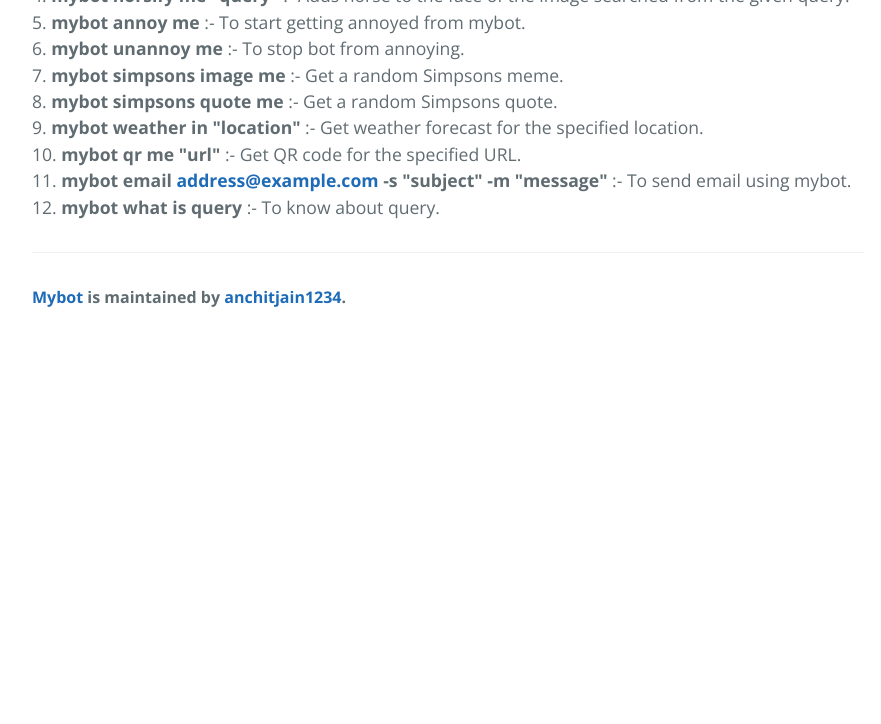
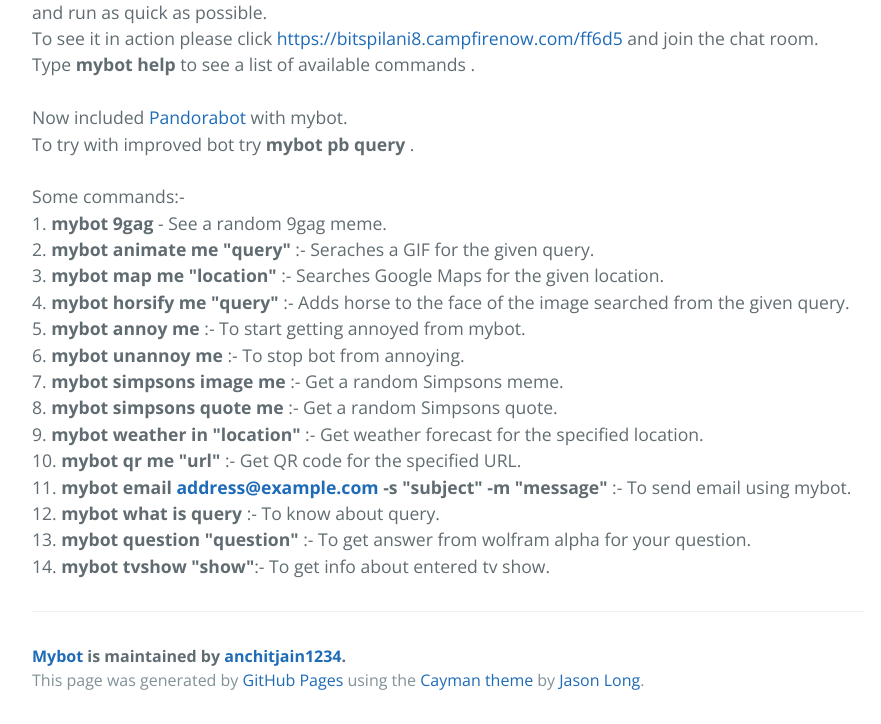
Before and after one commit to anchitjain1234/Chat-Bot, a plain HTML site: page index.html in a window 1280 px wide. Shown: the part 1152-1876 px from the top of the page, without its empty margins (192-1073 px from the left). Before the commit the page ends 1493 px from the top, so only its background shows below. Drawn offline with nearby package versions, Linux system fonts and the light colour scheme.

```diff
--- a/index.html
+++ b/index.html
@@ -22,7 +22,9 @@
       <h1>
 <a id="mybot" class="anchor" href="#mybot" aria-hidden="true"><span class="octicon octicon-link"></span></a>mybot</h1>
 
-<p><a href="https://hubot.github.com"><img src="https://hubot.github.com/images/layout/hubot-avatar@2x.png" alt="Hubot"></a>
+<p><a href="https://travis-ci.org/anchitjain1234/mybot"><img src="https://travis-ci.org/anchitjain1234/mybot.svg?branch=master" alt="Build Status"></a>
+<br>
+<a href="https://hubot.github.com"><img src="https://hubot.github.com/images/layout/hubot-avatar@2x.png" alt="Hubot"></a>
 <br>
 <b>mybot</b> is a chat bot built on the <b><a href="https://hubot.github.com/">Hubot framework</a></b>. <br>It was
 initially generated by generator-hubot, and configured to be
@@ -46,25 +48,28 @@
 9.  <b>mybot weather in "location"</b> :- Get weather forecast for the specified location.<br>
 10. <b>mybot qr me "url"</b> :- Get QR code for the specified URL.<br>
 11. <b>mybot email <a href="mailto:address@example.com">address@example.com</a> -s "subject" -m "message" </b> :- To send email using mybot.<br>
-12. <b>mybot what is query</b> :- To know about query.<br></p>
+12. <b>mybot what is query</b> :- To know about query.<br>
+13. <b>mybot question "question"</b> :- To get answer from wolfram alpha for your question. <br>
+14. <b>mybot tvshow "show"</b>:- To get info about entered tv show.<br></p>
 
       <footer class="site-footer">
         <span class="site-footer-owner"><a href="https://github.com/anchitjain1234/mybot">Mybot</a> is maintained by <a href="https://github.com/anchitjain1234">anchitjain1234</a>.</span>
 
+        <span class="site-footer-credits">This page was generated by <a href="https://pages.github.com">GitHub Pages</a> using the <a href="https://github.com/jasonlong/cayman-theme">Cayman theme</a> by <a href="https://twitter.com/jasonlong">Jason Long</a>.</span>
       </footer>
 
     </section>
 
-          <script>
-  (function(i,s,o,g,r,a,m){i['GoogleAnalyticsObject']=r;i[r]=i[r]||function(){
-  (i[r].q=i[r].q||[]).push(arguments)},i[r].l=1*new Date();a=s.createElement(o),
-  m=s.getElementsByTagName(o)[0];a.async=1;a.src=g;m.parentNode.insertBefore(a,m)
-  })(window,document,'script','//www.google-analytics.com/analytics.js','ga');
-
-  ga('create', 'UA-62413498-1', 'auto');
-  ga('send', 'pageview');
-
-</script>
+            <script type="text/javascript">
+            var gaJsHost = (("https:" == document.location.protocol) ? "https://ssl." : "http://www.");
+            document.write(unescape("%3Cscript src='" + gaJsHost + "google-analytics.com/ga.js' type='text/javascript'%3E%3C/script%3E"));
+          </script>
+          <script type="text/javascript">
+            try {
+              var pageTracker = _gat._getTracker("UA-62413498-1");
+            pageTracker._trackPageview();
+            } catch(err) {}
+          </script>
 
   </body>
 </html>
```
Also changed, not shown: params.json (+1 -1 lines).
